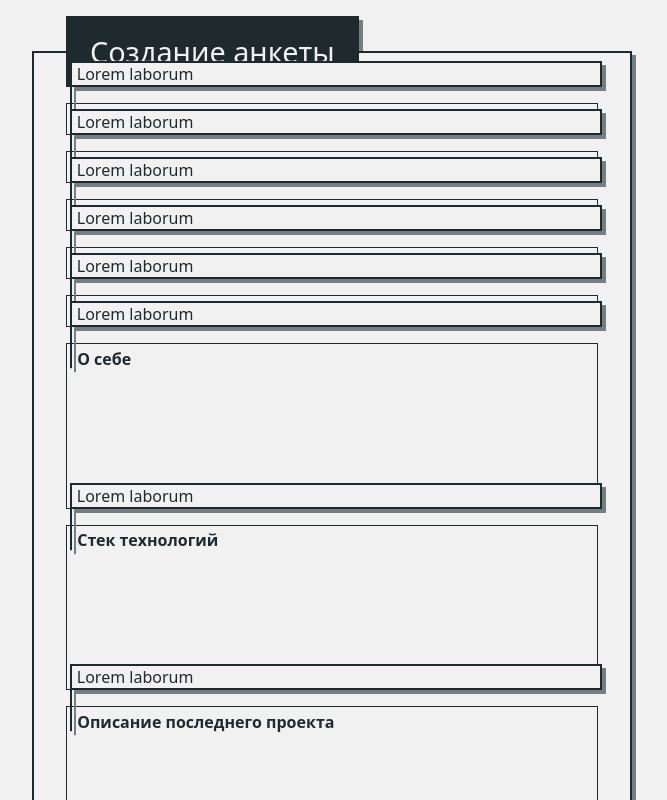
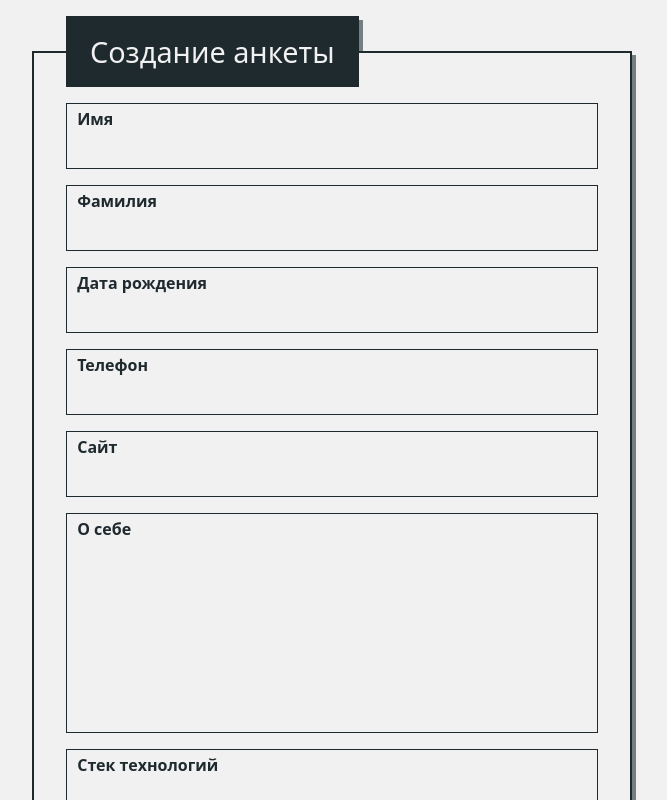
Before and after one commit to YauheniMel/questionnaire, a React (Create React App) app: page / in a window 1280 px wide. Shown: the top 800 px of the page, without its empty margins (308-975 px from the left). Built offline with nearby package versions, Linux system fonts and the light colour scheme; the HTML template or start-up script is replaced by a standard one.

Commit message:
feat: Create validation

```diff
--- a/src/conponents/Alert/Alert.module.css
+++ b/src/conponents/Alert/Alert.module.css
@@ -16,11 +16,12 @@
 .alert::before {
   content: '';
   position: absolute;
+  bottom: -2px;
   left: 2px;
-  bottom: 0;
   transform: translate(-4px, 100%);
-  width: 2px;
-  height: 2.7rem;
+  width: 10%;
+  height: 8px;
+  clip-path: polygon(50% 100%, 0 0, 100% 0);
   background-color: var(--primary-main);
   border-top: none;
 }
--- a/src/conponents/Button/Button.jsx
+++ b/src/conponents/Button/Button.jsx
@@ -7,6 +7,7 @@ class Button extends React.Component {
       <button
         className={classes.button}
         type={this.props.type}
+        onClick={this.props.handleClick}
       >
         {this.props.children}
       </button>
--- a/src/conponents/Form/Form.jsx
+++ b/src/conponents/Form/Form.jsx
@@ -4,58 +4,134 @@ import FormField from '../FormField/FormField';
 import classes from './Form.module.css';
 
 class Form extends React.Component {
+  constructor(props) {
+    super(props);
+    this.state = {
+      isSubmitted: false,
+    }
+  }
+
+  handleSubmit = (e) => {
+    e.preventDefault();
+
+    this.setState({
+      isSubmitted: true,
+    })
+  }
+
+  handleReset = () => {
+    const keys = Object.keys(this.state);
+
+    const initObjects = keys.map(key => ({ [key]: null }));
+    const initState = Object.assign(...initObjects);
+
+    this.setState({
+      ...initState,
+      isSubmitted: false,
+    });
+  }
+
+  handleChangeFormField = (name, value) => {
+    console.log(value)
+    this.setState({
+      [name]: value
+    })
+  }
+
   render() {
     return (
-      <form>
+      <form noValidate onSubmit={this.handleSubmit}>
         <fieldset className={classes.fieldset}>
           <legend className={classes.legend}>
             Создание анкеты
           </legend>
           <FormField
             label="Имя"
+            autofocus
             type="text"
             placeholder="Иван"
+            isSubmitted={this.state.isSubmitted}
+            value={this.state["name"] || null}
+            handleChange={this.handleChangeFormField}
+            name="name"
           />
           <FormField
             label="Фамилия"
             type="text"
             placeholder="Иванов"
+            isSubmitted={this.state.isSubmitted}
+            value={this.state["surname"] || null}
+            handleChange={this.handleChangeFormField}
+            name="surname"
           />
           <FormField
             label="Дата рождения"
             type="date"
             placeholder="22.02.2011"
+            value={this.state["date"] || null}
+            isSubmitted={this.state.isSubmitted}
+            handleChange={this.handleChangeFormField}
+            name="date"
           />
           <FormField
             label="Телефон"
             type="tel"
-            placeholder="xxx-xx-xx-xx"
+            pattern="[0-9]{3}"
+            placeholder="7-7777-77-77"
+            value={this.state["phone"] || null}
+            isSubmitted={this.state.isSubmitted}
+            handleChange={this.handleChangeFormField}
+            name="phone"
           />
           <FormField
             label="Сайт"
             type="url"
-            placeholder="https://sometext.com"
+            value={this.state["url"] || null}
+            placeholder="https://example.com"
+            isSubmitted={this.state.isSubmitted}
+            handleChange={this.handleChangeFormField}
+            name="url"
           />
           <FormField
             label="О себе"
+            pattern="\S+"
             type="textarea"
+            value={this.state["about"] || null}
             placeholder="Я люблю все то, что не нравится остальным..."
+            isSubmitted={this.state.isSubmitted}
+            handleChange={this.handleChangeFormField}
+            name="about"
           />
           <FormField
             label="Стек технологий"
             placeholder="JavaScript, React, NodeJS, CSS3, HTML5"
             type="textarea"
+            value={this.state["stack"] || null}
+            isSubmitted={this.state.isSubmitted}
+            handleChange={this.handleChangeFormField}
+            name="stack"
           />
           <FormField
             label="Описание последнего проекта"
             placeholder="Приложение для создания различных коллекций"
             type="textarea"
+            value={this.state["project"] || null}
+            isSubmitted={this.state.isSubmitted}
+            handleChange={this.handleChangeFormField}
+            name="project"
           />
           <div className={classes.action}>
-            <Button type="reset">
+            <Button
+              handleClick={this.handleReset}
+              type="reset"
+            >
               Отмена
             </Button>
-            <Button>Сохранить</Button>
+            <Button
+              type="submit"
+            >
+              Сохранить
+            </Button>
           </div>
         </fieldset>
       </form>
--- a/src/conponents/FormField/FormField.jsx
+++ b/src/conponents/FormField/FormField.jsx
@@ -1,57 +1,56 @@
 import React from 'react';
+import validateField from '../../services/validateField';
 import Alert from '../Alert/Alert';
+import Input from '../Input/Input';
+import TextArea from '../TextArea/TextArea';
 import classes from './FormField.module.css';
 
 class FormField extends React.Component {
-  constructor(props) {
-    super(props);
-    this.inputRef = React.createRef();
-    this.handleInputFocus = this.handleInputFocus.bind(this);
-  }
+  alertContent = null;
 
-  handleInputFocus() {
-    this.inputRef.current.focus();
+  componentDidUpdate() {
+    this.alertContent = validateField(this.props.name, this.props.value)
   }
 
   render() {
     return (
       <div className={classes.wrap}>
         <label
+          htmlFor={this.props.label}
           className={classes.label}
-          onClick={this.handleInputFocus}
         >
           {this.props.label}
         </label>
-        <Alert content="Lorem laborum"/>
         {
           this.props.type === 'textarea'
             ? (
-              <textarea
-                ref={this.inputRef}
-                className={classes.input}
-                rows="7"
+              <TextArea
+                label={this.props.label}
                 placeholder={this.props.placeholder}
+                name={this.props.name}
+                handleChange={this.props.handleChange}
+                value={this.props.value}
               />
             ) : (
-              <input
-                ref={this.inputRef}
-                className={classes.input}
-                type={this.props.type === 'date' || this.props.type}
-                onFocus={() => {
-                  if(this.props.type === 'date') {
-                    this.inputRef.current.type = 'date'
-                  }
-                }}
-                onBlur={() => {
-                  if(this.props.type === 'date' && !this.inputRef.current.value) {
-                    this.inputRef.current.type = 'text'
-                  }
-                }}
+              <Input
+                autoFocus={this.props.autofocus}
+                label={this.props.label}
+                type={this.props.type}
+                name={this.props.name}
                 placeholder={this.props.placeholder}
+                handleChange={this.props.handleChange}
+                value={this.props.value}
               />
             )
         }
         <span>{this.props.label}</span>
+        <div className={
+          (this.props.isSubmitted && this.alertContent)
+            ? classes.alert
+            : classes.hidden
+        }>
+          <Alert content={this.alertContent}/>
+        </div>
       </div>
     )
   }
--- a/src/conponents/FormField/FormField.module.css
+++ b/src/conponents/FormField/FormField.module.css
@@ -15,24 +15,6 @@
   font-size: 1rem;
 }
 
-.input {
-  width: 100%;
-  font-size: 1.2rem;
-}
-
-.input:not(:focus-within)::placeholder {
-  opacity: 0;
-}
-
-.input:focus-within {
-  z-index: 1;
-  outline: 0;
-}
-
-.input:not(:placeholder-shown) {
-  z-index: 1;
-}
-
 span {
   position: absolute;
   z-index: -1;
@@ -43,39 +25,12 @@ span {
   background-color: var(--white);
 }
 
-.input:focus-within:placeholder-shown ~ span {
-  transform: translate(1.5rem, -50%);
-  transition-duration: .3s;
-  z-index: 2;
+
+/* validation */
+.hidden {
+  display: none;
 }
 
-.input[type="date"] ~ span {
-  transform: translate(1.5rem, -50%);
-  background-color: var(--white);
-  transition-property: transform;
-  z-index: 2;
+.alert {
+  display: block;
 }
-
-.input:not(:focus-within):not(:placeholder-shown) ~ span {
-  transform: translate(1.5rem, -50%);
-  background-color: var(--white);
-  transition-duration: .3s;
-  z-index: 2;
-}
-
-.input:focus-within:not(:placeholder-shown) ~ span {
-  transform: translate(1.5rem, -50%);
-  transition-duration: .3s;
-  background-color: var(--white);
-  z-index: 2;
-}
-
-.input:not(:focus-within):not(:placeholder-shown) {
-  z-index: 0;
-}
-
-.input[type="date"]:focus-within ~ span {
-  transform: translate(1.5rem, -50%);
-  background-color: var(--white);
-  transition-duration: .3s;
-}
--- /dev/null
+++ b/src/services/validateField.js
@@ -0,0 +1,66 @@
+export default function validateField(name, value) {
+  const emptyFieldRegExp = /^\s{0,}$/;
+  switch (name) {
+    case 'name':
+    case 'surname': {
+      const regexp = /^\s{0,}[А-Я][а-я]+\s{0,}$/;
+
+      if(!value || value.match(emptyFieldRegExp)) return 'Поле пустое. Заполните пожалуйста.';
+
+      if(!value.match(regexp) && value.length === 1) {
+        return 'Имя должно содержать более одной буквы. Исправьте пожалуйста.'
+      }
+
+      if(!value.match(regexp)) {
+        return 'Имя должно быть заполнено с большой буквы. Исправьте пожалуйста.'
+      }
+
+      return null;
+    }
+    case 'date': {
+      if(!value || value.match(emptyFieldRegExp)) return 'Поле пустое. Заполните пожалуйста.';
+
+      return null;
+    }
+    case 'phone': {
+      const regexp = /^\d-\d{4}-\d\d-\d\d$/;
+
+      if(!value || value.match(emptyFieldRegExp)) return 'Поле пустое. Заполните пожалуйста.';
+
+      if(!value.match(regexp)) {
+        return 'Номер телефона введен не верно. Верный формат - 7-7777-77-77. Исправьте пожалуйста.'
+      }
+
+      return null;
+    }
+    case 'url': {
+      const regexp = /^\s{0,}https:\/\/[a-z0-9]+([\-\.]{1}[a-z0-9]+)*\.[a-z]{2,5}(:[0-9]{1,5})?(\/.*)?\s{0,}$/;
+      const startURLregExp = /^\s{0,}https:\/\//;
+
+      if(!value || value.match(emptyFieldRegExp)) return 'Поле пустое. Заполните пожалуйста.';
+
+      if(!value.match(startURLregExp)) {
+        return 'URL-адрес должен начинаться с https://. Исправьте пожалуйста.';
+      }
+
+      if(!value.match(regexp)) {
+        return 'URL-адрес указан не верно. Верный формат - https://example.com. Исправьте пожалуйста.';
+      }
+
+      return null;
+    }
+    case 'about':
+    case 'stack':
+    case 'project': {
+      if(!value || value.match(emptyFieldRegExp)) return 'Поле пустое. Заполните пожалуйста.';
+
+      if(value.length > 600) {
+        return 'Поле может иметь не более 600 символов. Исправьте пожалуйста.';
+      }
+
+      return null;
+    }
+    default:
+      return null;
+  }
+}
```
